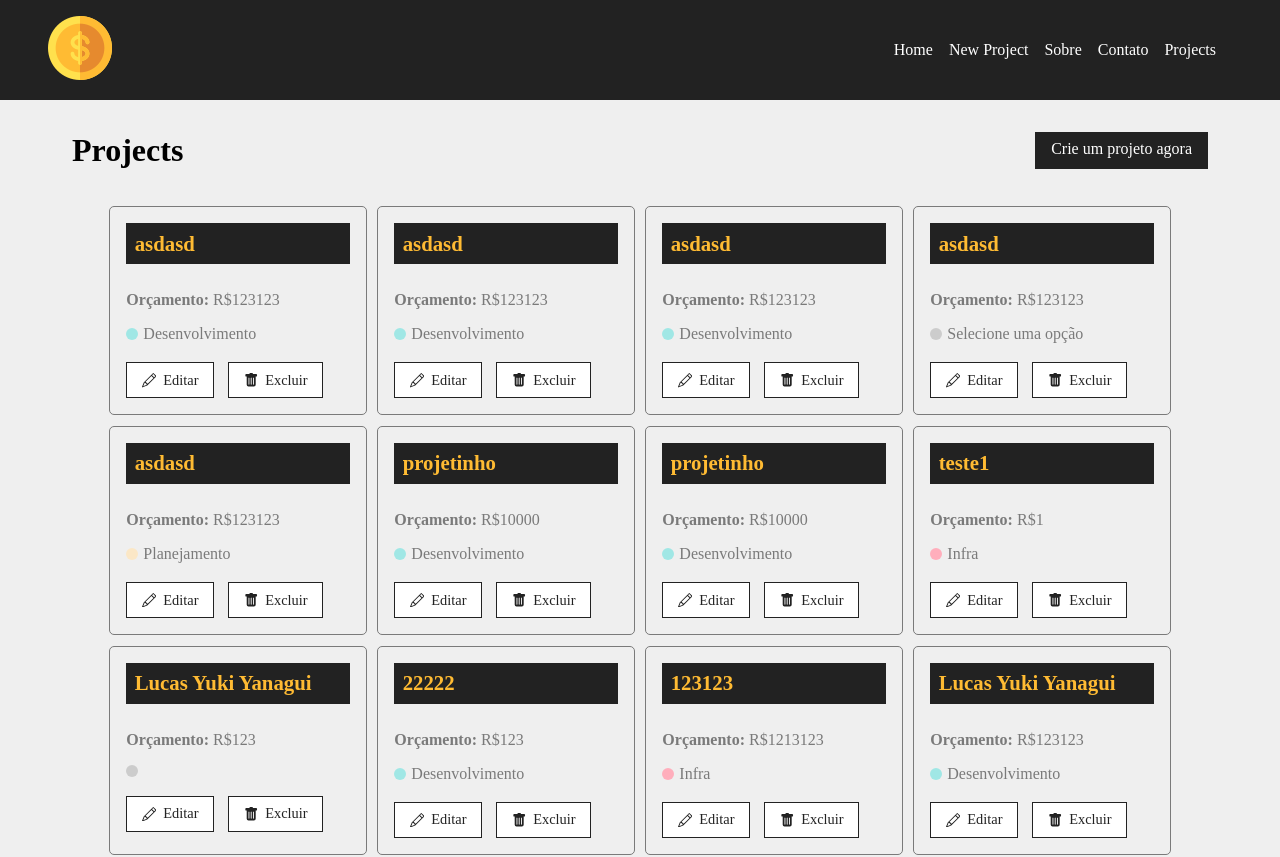
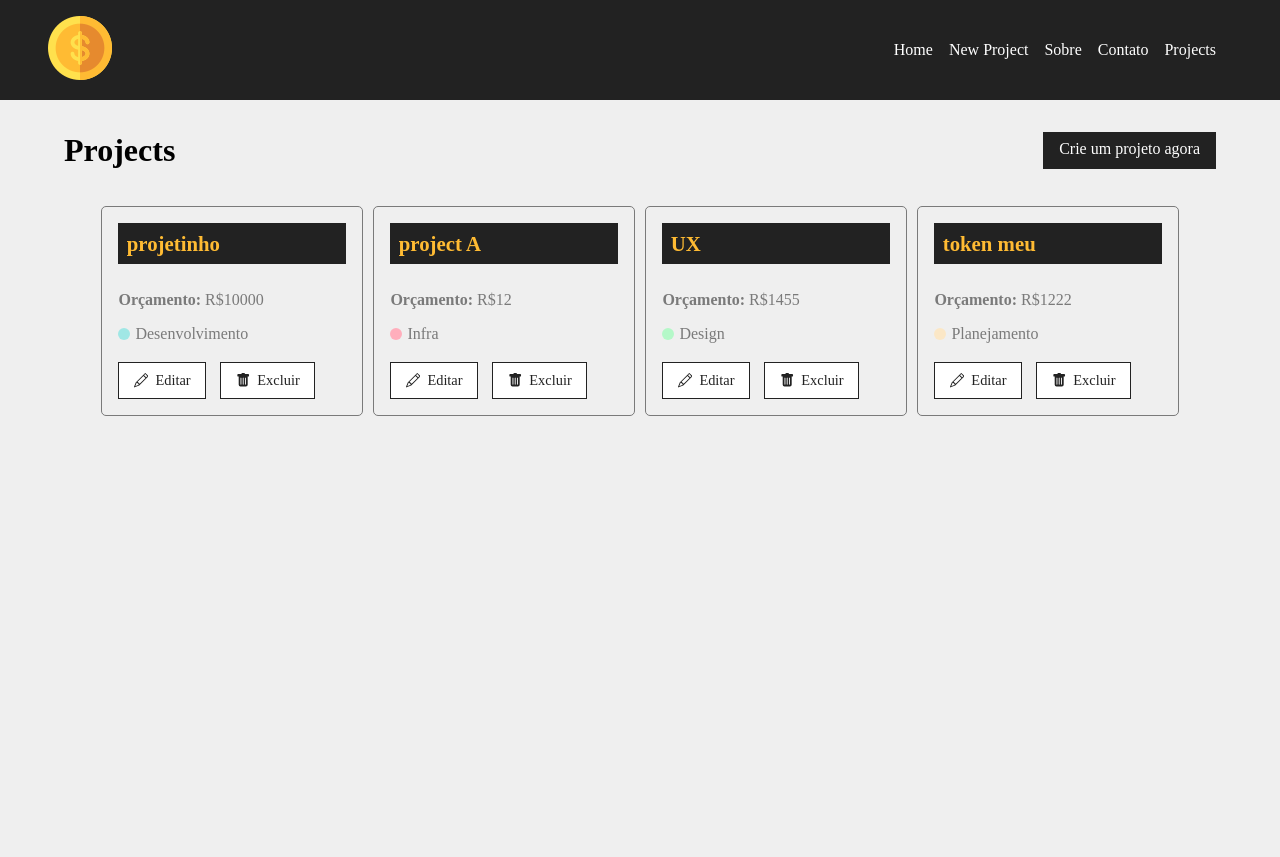
Before and after one commit to yanaguiii/ProjetoAula, a React (Vite) app: page /projects in a window 1280 px wide. Shown: the top 857 px of the page. Built offline with nearby package versions, Linux system fonts and the light colour scheme; data requests are answered from the project's data file.

Commit message:
aula 31 detalhes edicao e exclusao projetos

```diff
--- a/db.json
+++ b/db.json
@@ -1,71 +1,5 @@
 {
   "projects": [
-    {
-      "id": "dd30",
-      "name": "asdasd",
-      "budget": "123123",
-      "category": {
-        "id": "2",
-        "name": "Desenvolvimento"
-      },
-      "cost": 0,
-      "services": []
-    },
-    {
-      "id": "f073",
-      "name": "asdasd",
-      "budget": "123123",
-      "category": {
-        "id": "2",
-        "name": "Desenvolvimento"
-      },
-      "cost": 0,
-      "services": []
-    },
-    {
-      "id": "9e85",
-      "name": "asdasd",
-      "budget": "123123",
-      "category": {
-        "id": "2",
-        "name": "Desenvolvimento"
-      },
-      "cost": 0,
-      "services": []
-    },
-    {
-      "id": "a718",
-      "name": "asdasd",
-      "budget": "123123",
-      "category": {
-        "id": "Selecione uma opção",
-        "name": "Selecione uma opção"
-      },
-      "cost": 0,
-      "services": []
-    },
-    {
-      "id": "0e17",
-      "name": "asdasd",
-      "budget": "123123",
-      "category": {
-        "id": "4",
-        "name": "Planejamento"
-      },
-      "cost": 0,
-      "services": []
-    },
-    {
-      "id": "9fbd",
-      "name": "projetinho",
-      "budget": "10000",
-      "category": {
-        "id": "2",
-        "name": "Desenvolvimento"
-      },
-      "cost": 0,
-      "services": []
-    },
     {
       "id": "755a",
       "name": "projetinho",
@@ -78,96 +12,34 @@
       "services": []
     },
     {
-      "id": "76c0",
-      "name": "teste1",
-      "budget": "1",
+      "id": "c4a7",
+      "name": "project A",
       "category": {
         "id": "1",
         "name": "Infra"
       },
+      "budget": "12",
       "cost": 0,
       "services": []
     },
     {
-      "id": "11cd",
-      "name": "Lucas Yuki Yanagui",
-      "budget": "123",
+      "id": "b4f1",
+      "category": {
+        "id": "3",
+        "name": "Design"
+      },
+      "name": "UX",
+      "budget": "1455",
       "cost": 0,
       "services": []
     },
     {
-      "id": "7475",
+      "id": "a623",
+      "name": "token meu",
+      "budget": "1222",
       "category": {
-        "id": "2",
-        "name": "Desenvolvimento"
-      },
-      "budget": "123",
-      "name": "22222",
-      "cost": 0,
-      "services": []
-    },
-    {
-      "id": "8543",
-      "name": "123123",
-      "budget": "1213123",
-      "category": {
-        "id": "1",
-        "name": "Infra"
-      },
-      "cost": 0,
-      "services": []
-    },
-    {
-      "id": "ea1f",
-      "name": "Lucas Yuki Yanagui",
-      "budget": "123123",
-      "category": {
-        "id": "2",
-        "name": "Desenvolvimento"
-      },
-      "cost": 0,
-      "services": []
-    },
-    {
-      "id": "6d7c",
-      "name": "oii",
-      "budget": "123",
-      "category": {
-        "id": "2",
-        "name": "Desenvolvimento"
-      },
-      "cost": 0,
-      "services": []
-    },
-    {
-      "id": "57a3",
-      "name": "asdsad",
-      "budget": "13412",
-      "category": {
-        "id": "2",
-        "name": "Desenvolvimento"
-      },
-      "cost": 0,
-      "services": []
-    },
-    {
-      "id": "13d6",
-      "name": "sad",
-      "budget": "41241",
-      "category": {
-        "id": "1",
-        "name": "Infra"
-      },
-      "cost": 0,
-      "services": []
-    },
-    {
-      "id": "b789",
-      "name": "1213",
-      "budget": "412412412",
-      "category": {
-        "id": "2",
-        "name": "Desenvolvimento"
+        "id": "4",
+        "name": "Planejamento"
       },
       "cost": 0,
       "services": []
--- a/src/App.jsx
+++ b/src/App.jsx
@@ -7,6 +7,7 @@
 import Navbar from "./components/layout/Navbar.jsx";
 import Footer from "./components/layout/Footer.jsx";
 import NewProject from "./components/pages/NewProject.jsx";
+import Project from "./components/pages/Project.jsx"
 
 
 function App() {
@@ -20,6 +21,7 @@
                         <Route path="/contato" element={<Contato/>} />
                         <Route path="/projects" element={<Projects/>} />
                         <Route path="/newproject" element={<NewProject/>}/>
+                        <Route path="/project/:id" element={<Project/>}/>
 
                     </Routes>
             </Container>
--- /dev/null
+++ b/src/components/pages/Project.jsx
@@ -0,0 +1,75 @@
+import styles from "./Project.module.css"
+import {data, useParams} from "react-router-dom";
+import {useState, useEffect, use} from "react";
+import Loading from "../layout/Loading.jsx";
+import Container from "../layout/Container.jsx";
+
+
+function Project(){
+    const [project,setProject] = useState([])
+    const {id} = useParams()
+
+    const [showProjectForm,setShowProjectForm]= useState(false)
+
+
+    useEffect(() => {
+        setTimeout(() => {
+            fetch(`http://localhost:5050/projects/${id}`, {
+                method: "GET",
+                headers: {
+                    "Content-Type": "aplication/json",
+                },
+            })
+                .then(resp => resp.json())
+                .then((data) => {
+                    setProject(data)
+                })
+                .catch(err => console.log(err))
+            },300)
+    }, [id])
+
+    function toggleProjectForm(){
+        setShowProjectForm(!showProjectForm)
+    }
+
+
+
+    return(
+        <>
+            {project.name ? (
+                <div className={styles.project_details}>
+                    <Container customClass="column">
+                        <div className={styles.details_container}>
+                            <h1>Projeto: {project.name}</h1>
+                            <button className={styles.btn} onClick={toggleProjectForm}>
+                                {!showProjectForm ? "Editar projeto" : "Fechar projeto"}
+                            </button>
+                            {!showProjectForm ? (
+                                <div className={styles.project_info}>
+                                    <p>
+                                        <span>Categoria: </span>{project.category.name}
+                                    </p>
+                                    <p>
+                                        <span>Total de Orçamento: </span>R${project.budget}
+                                    </p>
+                                    <p>
+                                        <span>Total Utilizado: </span>R${project.cost}
+                                    </p>
+                                </div>
+                            ) : (
+                                <div className={styles.project_info}>
+                                    <p>detalhes do projeto</p>
+                                </div>
+                            )}
+
+                        </div>
+                    </Container>
+                </div>
+            ): (
+                <Loading/>
+            )}
+        </>
+    )
+}
+
+export default Project
--- /dev/null
+++ b/src/components/pages/Project.module.css
@@ -0,0 +1,50 @@
+.project_details{
+    padding: 2em;
+    width: 100%;
+}
+
+.project_details h1,
+.project_details h2,
+.project_details p{
+    margin-bottom: 0.5em;
+}
+
+.project_details h1{
+    background-color: #222;
+    color:#ffbb33;
+    padding: 0.4em;
+}
+
+.project_details span{
+    font-weight: bold;
+}
+
+.details_container,
+service_form_container{
+    border-bottom: 1px solid #7a7a7a;
+    margin-bottom: 1.2em;
+    padding-bottom: 1.2em;
+    display: flex;
+    justify-content: space-between;
+    flex-wrap: wrap;
+
+}
+
+.btn{
+    background-color: #222;
+    color: #FFF;
+    padding: 0.5em 1em;
+    text-decoration: none;
+    transition:  0.5s;
+    cursor: pointer;
+    max-height: 40px;
+    border: none;
+}
+
+.btn:hover{
+    color: #ffbb33;
+}
+
+.project_info{
+    width: 100%;
+}
--- a/src/components/pages/Projects.jsx
+++ b/src/components/pages/Projects.jsx
@@ -14,9 +14,10 @@
 
     const [projects,setProjects] = useState([])
     const [removeLoading,setRemoveLoading] = useState(false)
+    const [projectMessage, setProjectMessage] = useState('')
 
     useEffect(() => {
-        fetch("http://localhost:5050/projects", {
+        fetch(`http://localhost:5050/projects`, {
             method: "GET",
             headers: {
                 "Content-Type": "application/json",
@@ -31,6 +32,22 @@
             .catch(err => console.log(err))
     }, []);
 
+    function removeProject(id){
+        fetch(`http://localhost:5050/projects/${id}`,{
+            method:"DELETE",
+            headers: {
+                "Content-Type": "application/json"
+            },
+        })
+            .then(resp => resp.json())
+            .then((data) => {
+                setProjects(projects.filter((project) => project.id !== id))
+                setProjectMessage("Projeto removido com sucesso!")
+            })
+            .catch(err => console.log(err))
+    }
+
+
     return(
         <div className={styles.project_container}>
             <div className={styles.title_container}>
@@ -38,6 +55,7 @@
                 <LinkButton text={"Crie um projeto agora"} to={"/newproject"}></LinkButton>
             </div>
             {message && <Message msg={message} type={"success"}/>}
+            {projectMessage && <Message msg={projectMessage} type={"success"}/>}
             <Container customClass="start">
                 {projects.length > 0 &&
                     projects.map((project) => (
@@ -47,6 +65,7 @@
                         budget={project.budget}
                         category={project.category?.name}
                         key={project.id}
+                        handleRemove={removeProject}
                     />
                     ))}
                 {!removeLoading && <Loading/>}
--- a/src/components/pages/Projects.module.css
+++ b/src/components/pages/Projects.module.css
@@ -1,5 +1,5 @@
 .project_container{
-    width: 1200px;
+    width: 100%;
     margin:0 auto;
     padding: 2em;
 }
--- a/src/components/project/ProjectCard.jsx
+++ b/src/components/project/ProjectCard.jsx
@@ -5,6 +5,11 @@
 import {Link} from "react-router-dom";
 
 function ProjectCard({id,name,budget,category,handleRemove}){
+
+    const remove = (e) => {
+        e.preventDefault()
+        handleRemove(id)
+    }
     return(
         <div className={styles.project_card}>
             <h4>{name}</h4>
@@ -15,12 +20,12 @@
                 <span className={`${styles[category?.toLowerCase() || '']}`}></span>{category}
             </p>
             <div className={styles.project_card_actions}>
-                <Link to="/">
+                <Link to={`/project/${id}`}>
                     <BsPencil/> Editar
                 </Link>
-                <Link to="/">
+                <button onClick={remove}>
                     <BsFillTrashFill/> Excluir
-                </Link>
+                </button>
             </div>
         </div>
     )
```
